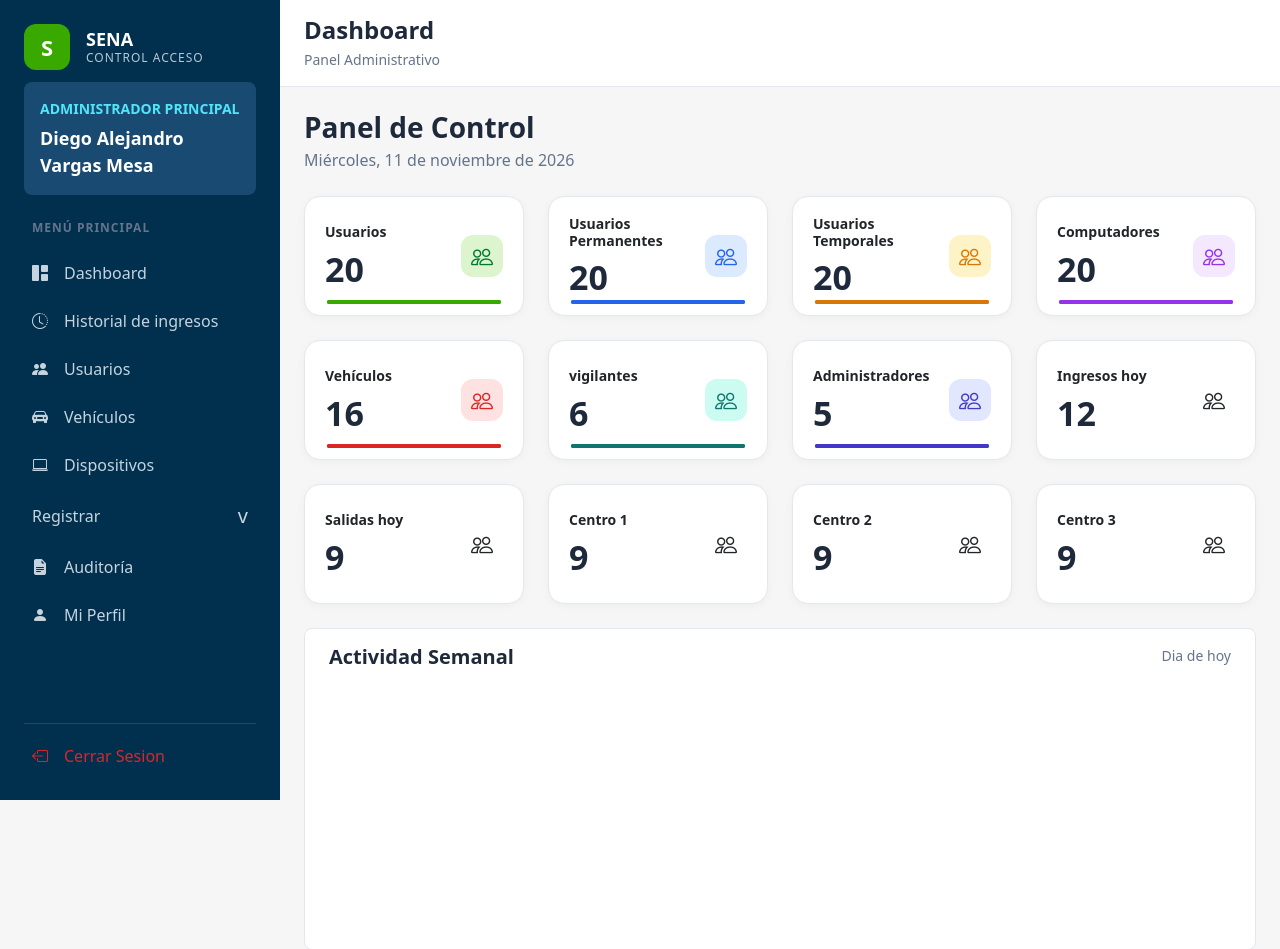
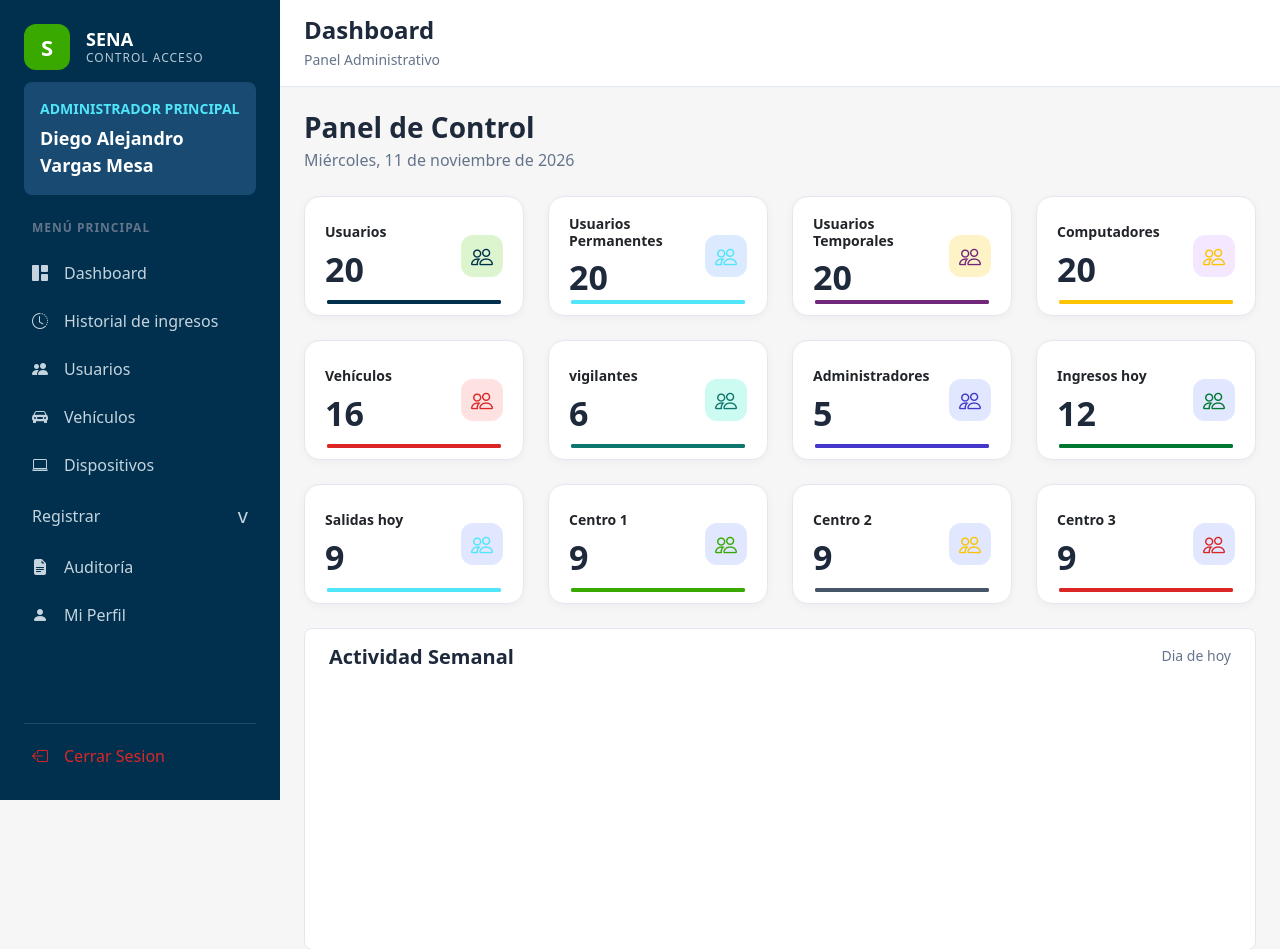
Before and after one commit to samuni0809-netizen/Smart_Access, a PHP site: page /pages/admin/dashboard.html in a window 1280 px wide. Shown: the top 949 px of the page. Run offline with PHP 8.4, Linux system fonts and the light colour scheme.

Commit message:
Colores de tarjetas del dashboard

```diff
--- a/css/dashboard.css
+++ b/css/dashboard.css
@@ -126,27 +126,26 @@ body {
     font-size: 22px;
 }
 
-
 /* colores de tarjetas */
 
 .estadisticas-dashboard .col:nth-child(1) .icono-estadistica {
     background-color: #dcf5cf;
-    color: #007832;
+    color: #00304d;
 }
 
 .estadisticas-dashboard .col:nth-child(2) .icono-estadistica {
     background-color: #dbeafe;
-    color: #2563eb;
+    color: #50e5f9;
 }
 
 .estadisticas-dashboard .col:nth-child(3) .icono-estadistica {
     background-color: #fef3c7;
-    color: #d97706;
+    color: #71277A;
 }
 
 .estadisticas-dashboard .col:nth-child(4) .icono-estadistica {
     background-color: #f3e8ff;
-    color: #9333ea;
+    color: #fdc300;
 }
 
 .estadisticas-dashboard .col:nth-child(5) .icono-estadistica {
@@ -162,6 +161,32 @@ body {
 .estadisticas-dashboard .col:nth-child(7) .icono-estadistica {
     background-color: #e0e7ff;
     color: #4338ca;
+
+}
+
+.estadisticas-dashboard .col:nth-child(8) .icono-estadistica{
+    background-color:#e0e7ff;
+    color: #007832;
+}
+
+.estadisticas-dashboard .col:nth-child(9) .icono-estadistica{
+    background-color:#e0e7ff;
+    color: #50e5f9;
+}
+
+.estadisticas-dashboard .col:nth-child(10) .icono-estadistica {
+    background-color: #e0e7ff;
+    color: #39A900;
+}
+
+.estadisticas-dashboard .col:nth-child(11) .icono-estadistica{
+    background-color:#e0e7ff;
+    color: #fdc300;
+}
+
+.estadisticas-dashboard .col:nth-child(12) .icono-estadistica{
+    background-color:#e0e7ff;
+    color: #dc2626;
 }
 
 /* indicadores inferiores */
@@ -178,19 +203,19 @@ body {
 /* colores de los indicadores */
 
 .estadisticas-dashboard .col:nth-child(1) .indicador-estadistica {
-    background-color: #39A900;
+    background-color: #00304d;
 }
 
 .estadisticas-dashboard .col:nth-child(2) .indicador-estadistica {
-    background-color: #2563eb;
+    background-color: #50e5f9;
 }
 
 .estadisticas-dashboard .col:nth-child(3) .indicador-estadistica {
-    background-color: #d97706;
+    background-color: #71277A;
 }
 
 .estadisticas-dashboard .col:nth-child(4) .indicador-estadistica {
-    background-color: #9333ea;
+    background-color: #fdc300;
 }
 
 .estadisticas-dashboard .col:nth-child(5) .indicador-estadistica {
@@ -203,6 +228,26 @@ body {
 
 .estadisticas-dashboard .col:nth-child(7) .indicador-estadistica {
     background-color: #4338ca;
+}
+
+.estadisticas-dashboard .col:nth-child(8) .indicador-estadistica {
+    background-color: #007832;
+}
+
+.estadisticas-dashboard .col:nth-child(9) .indicador-estadistica {
+    background-color: #50e5f9;
+}
+
+.estadisticas-dashboard .col:nth-child(10) .indicador-estadistica {
+    background-color: #39A900;
+}
+
+.estadisticas-dashboard .col:nth-child(11) .indicador-estadistica {
+    background-color: #475569;
+}
+
+.estadisticas-dashboard .col:nth-child(12) .indicador-estadistica {
+    background-color: #dc2626;
 }
 
 /* actividad semanal */
```
